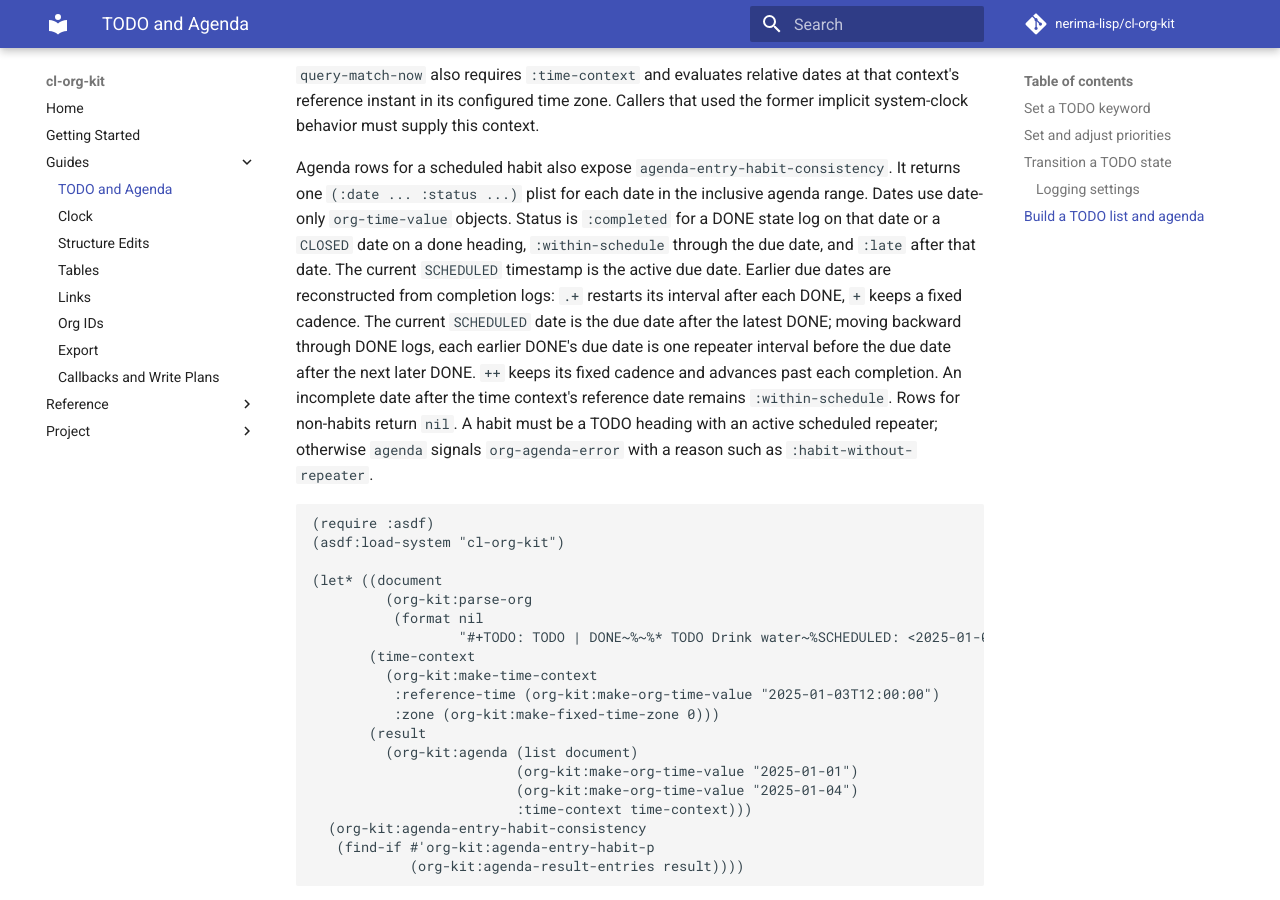
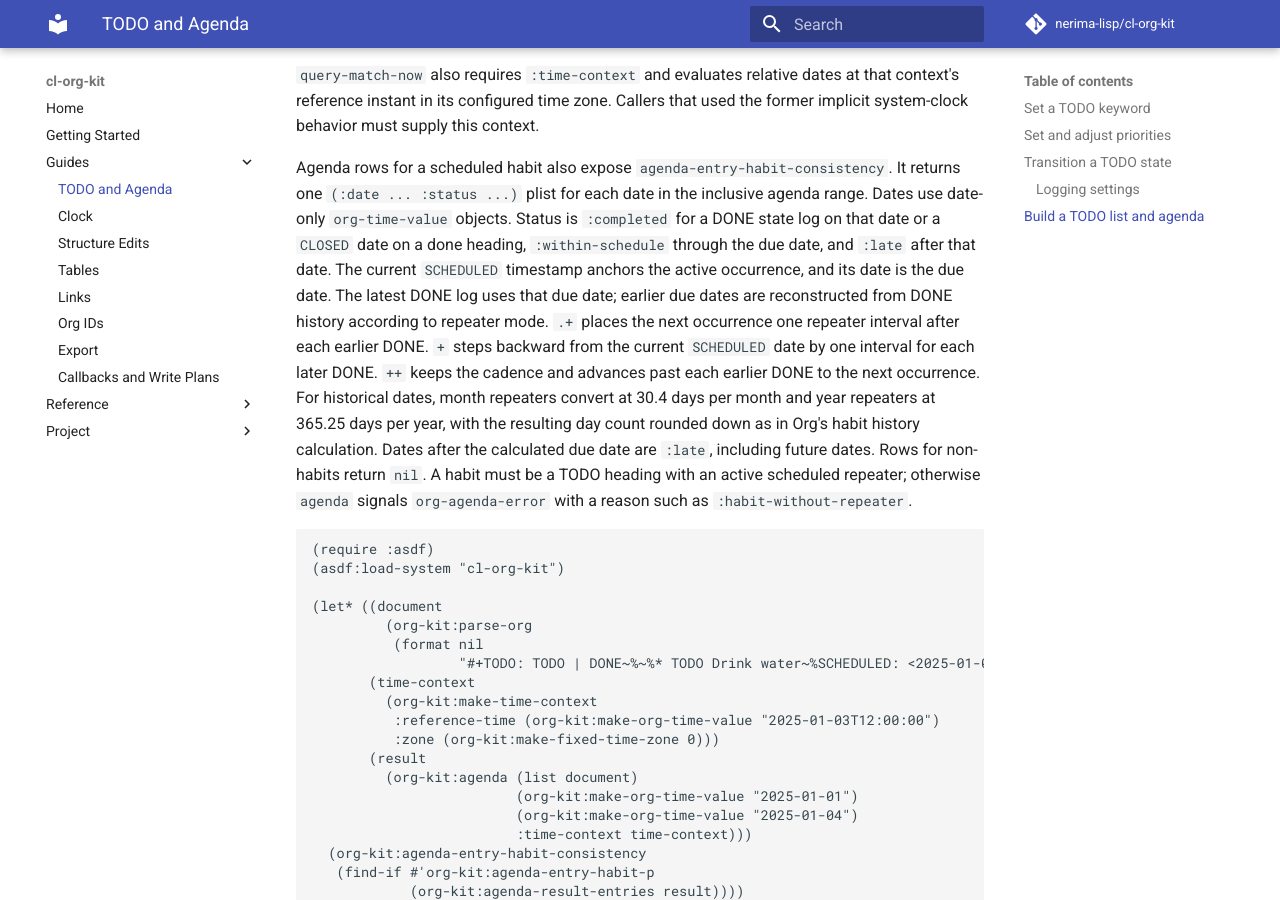
Before and after one commit to nerima-lisp/cl-org-kit, an MkDocs documentation site: the page built from docs/src/guides/todo-agenda.md, in a window 1280 px wide and 900 px high, scrolled down 4363 px. Built offline with MkDocs 1.6.1 and Material for MkDocs 9.7.7, drawn with Linux system fonts in a browser that asks for light colours; comment, search, counter and statistics services are not loaded.

Commit message:
fix(agenda)!: classify overdue dates from complete habit history
Derive historical deadlines from timestamped DONE logs on the habit heading,
plus CLOSED when it is currently DONE. Mark dates after the calculated deadline
as :late.

BREAKING CHANGE: Habit rows after the reference instant can now be :late when
they exceed the calculated due date. Callers that assumed future rows were
:within-schedule must handle :late.

```diff
--- a/docs/src/guides/todo-agenda.md
+++ b/docs/src/guides/todo-agenda.md
@@ -220,13 +220,16 @@ It returns one `(:date ... :status ...)` plist for each date in the inclusive
 agenda range. Dates use date-only `org-time-value` objects. Status is
 `:completed` for a DONE state log on that date or a `CLOSED` date on a done
 heading, `:within-schedule` through the due date, and `:late` after that date.
-The current `SCHEDULED` timestamp is the active due date. Earlier due dates are
-reconstructed from completion logs: `.+` restarts its interval after each DONE,
-`+` keeps a fixed cadence. The current `SCHEDULED` date is the due date after
-the latest DONE; moving backward through DONE logs, each earlier DONE's due date
-is one repeater interval before the due date after the next later DONE. `++`
-keeps its fixed cadence and advances past each completion. An incomplete date
-after the time context's reference date remains `:within-schedule`. Rows for
+The current `SCHEDULED` timestamp anchors the active occurrence, and its date
+is the due date. The latest DONE log uses that due date; earlier due dates are
+reconstructed from DONE history according to repeater mode. `.+` places the
+next occurrence one repeater interval after each earlier DONE. `+` steps
+backward from the current `SCHEDULED` date by one interval for each later DONE.
+`++` keeps the cadence and advances past each earlier DONE to the next
+occurrence. For historical dates, month repeaters convert at 30.4 days per
+month and year repeaters at 365.25 days per year, with the resulting day count
+rounded down as in Org's habit history calculation.
+Dates after the calculated due date are `:late`, including future dates. Rows for
 non-habits return `nil`. A habit must be a
 TODO heading with an active scheduled repeater; otherwise `agenda` signals
 `org-agenda-error` with a reason such as `:habit-without-repeater`.
```
Also changed, not shown: 3 other files.
